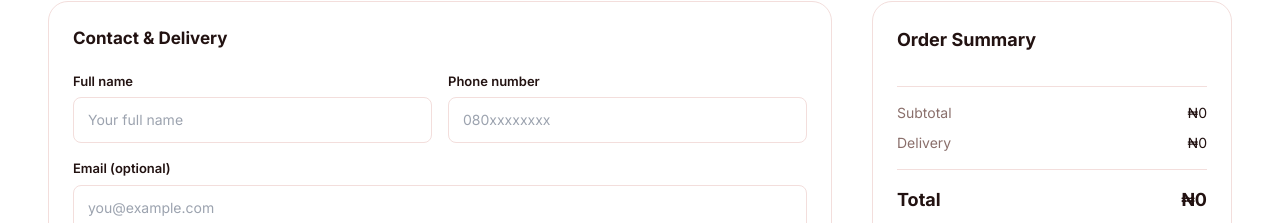
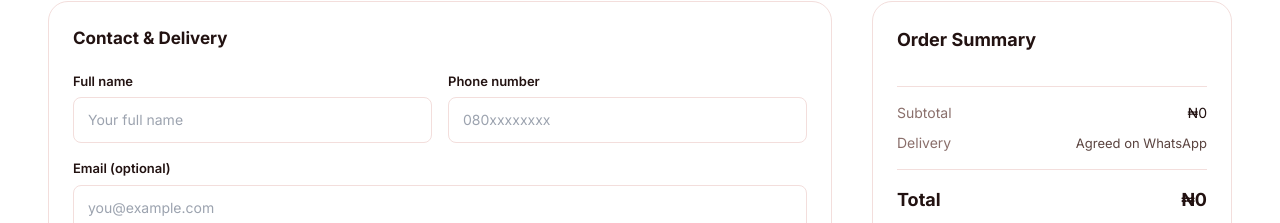
Before and after one commit to reclaim41096/reclaim.store, a Next.js app: page /checkout in a window 1280 px wide. Shown: the part 170-393 px from the top of the page. Built offline with nearby package versions, Linux system fonts and the light colour scheme; a web font is replaced by a local one.

Commit message:
Remove flat delivery fee; delivery is agreed on WhatsApp

```diff
--- a/src/app/cart/page.tsx
+++ b/src/app/cart/page.tsx
@@ -9,7 +9,8 @@ import { LuArrowLeft, LuArrowRight, LuMinus, LuPlus, LuX } from 'react-icons/lu'
 import { CheckoutSteps } from '@/components/CheckoutSteps';
 import Image from 'next/image';
 
-const DELIVERY_FEE = 1000;
+// Delivery is not charged on the site: cost is agreed with the customer on WhatsApp.
+const DELIVERY_FEE = 0;
 
 export default function CartPage() {
   const { items, updateQuantity, removeItem, subtotal } = useCart();
@@ -96,7 +97,9 @@ export default function CartPage() {
                 </div>
                 <div className="flex justify-between">
                   <span className="text-ink-light">Delivery</span>
-                  <span>{formatNaira(delivery)}</span>
+                  <span className={delivery > 0 ? '' : 'text-[13px] text-ink-muted'}>
+                {delivery > 0 ? formatNaira(delivery) : 'Agreed on WhatsApp'}
+              </span>
                 </div>
               </div>
               <div className="h-px bg-brand-border" />
--- a/src/app/checkout/page.tsx
+++ b/src/app/checkout/page.tsx
@@ -14,7 +14,8 @@ import { NIGERIA_LOCATIONS, OTHER_CITY, STATES } from '@/lib/nigeria-locations';
 import { buildOrderMessage, whatsappUrl } from '@/lib/whatsapp';
 import { CheckoutSteps } from '@/components/CheckoutSteps';
 
-const DELIVERY_FEE = 1000;
+// Delivery is not charged on the site: cost is agreed with the customer on WhatsApp.
+const DELIVERY_FEE = 0;
 
 function generateOrderCode() {
   const suffix = Math.random().toString(36).slice(2, 7).toUpperCase();
@@ -308,7 +309,9 @@ export default function CheckoutPage() {
             </div>
             <div className="flex justify-between">
               <span className="text-ink-light">Delivery</span>
-              <span>{formatNaira(delivery)}</span>
+              <span className={delivery > 0 ? '' : 'text-[13px] text-ink-muted'}>
+                {delivery > 0 ? formatNaira(delivery) : 'Agreed on WhatsApp'}
+              </span>
             </div>
           </div>
           <div className="h-px bg-brand-border" />
--- a/src/lib/whatsapp.ts
+++ b/src/lib/whatsapp.ts
@@ -43,7 +43,7 @@ export function buildOrderMessage(o: OrderData, payment?: PaymentInfo) {
     ...lines,
     '',
     `Subtotal: ${formatNaira(o.subtotal)}`,
-    `Delivery: ${formatNaira(o.delivery)}`,
+    `Delivery: ${o.delivery > 0 ? formatNaira(o.delivery) : 'To be discussed on WhatsApp'}`,
     `*TOTAL: ${formatNaira(o.total)}*`,
     ...(payment
       ? [
```
